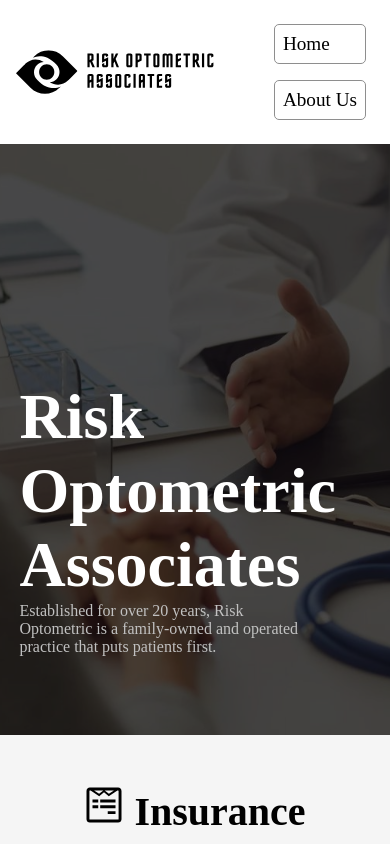
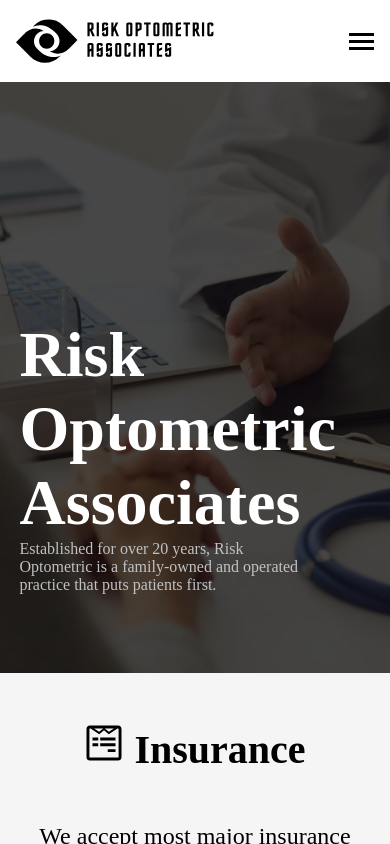
Before and after one commit to grantrisk/risk-optometric-associates, a Next.js app: page / in a window 390 px wide. Built offline with nearby package versions, Linux system fonts and the light colour scheme; a web font is replaced by a local one.

Commit message:
fixed navbar for mobile devices

```diff
--- a/components/Container.tsx
+++ b/components/Container.tsx
@@ -11,14 +11,18 @@ function NavItem({ href, text }) {
   const isActive = router.asPath === href;
 
   return (
-    <NextLink href={href} className={styles.NextLink}>
-      <span>{text}</span>
+    <NextLink href={href} passHref>
+      <div className={styles.NextLink}>
+        <span>{text}</span>
+      </div>
     </NextLink>
   );
 }
 
 export default function Container(props) {
   const [mounted, setMounted] = useState(false);
+  const [isMobileMenuVisible, setMobileMenuVisible] = useState(false);
+  const [isHamburgerActive, setHamburgerActive] = useState(false); // Add this line
 
   useEffect(() => setMounted(true), []);
 
@@ -28,7 +32,24 @@ export default function Container(props) {
     <>
       <nav className={styles.nav}>
         <Image src={logo} alt="Risk Optometric Associates Logo" height={50} />
-        <div>
+        <button
+          className={cn(styles.hamburger, {
+            [styles.active]: isHamburgerActive, // Add this line
+          })}
+          onClick={() => {
+            setMobileMenuVisible(!isMobileMenuVisible);
+            setHamburgerActive(!isHamburgerActive); // Add this line
+          }}
+        >
+          <span></span>
+          <span></span>
+          <span></span>
+        </button>
+        <div
+          className={cn(styles.menu, {
+            [styles.menuVisible]: isMobileMenuVisible,
+          })}
+        >
           <ul>
             <NavItem href="/" text="Home" />
             <NavItem href="/about-us" text="About Us" />
--- a/styles/Nav.module.css
+++ b/styles/Nav.module.css
@@ -6,11 +6,67 @@
   margin: 1rem 2rem;
 }
 
-.NextLink {
+.nav ul {
+  display: flex;
+}
+
+.nav a {
   margin: 0 1rem;
   font-size: 1.2rem;
   text-decoration: none;
   color: black;
+}
+
+.hamburger {
+  display: none;
+  cursor: pointer;
+  border: none;
+  background-color: transparent;
+  padding: 0;
+  margin: 0;
+  z-index: 1001;
+}
+
+.hamburger span {
+  display: block;
+  width: 25px;
+  height: 3px;
+  background-color: black;
+  margin: 4px 0;
+}
+
+.hamburger.active span:nth-child(1) {
+  transform: translateY(5px) rotate(45deg);
+}
+
+.hamburger.active span:nth-child(2) {
+  opacity: 0;
+}
+
+.hamburger.active span:nth-child(3) {
+  transform: translateY(-5px) rotate(-45deg);
+  position: relative;
+  top: -5px;
+}
+
+.menuVisible {
+  position: fixed;
+  top: 0;
+  left: 0;
+  width: 100%;
+  height: 100%;
+  background-color: rgba(255, 255, 255, 0.95);
+  overflow-y: auto;
+  padding-top: 3rem;
+  z-index: 1000;
+}
+
+.menuVisible ul {
+  display: flex;
+  flex-direction: column;
+  gap: 1rem;
+  align-items: center;
+  justify-content: center;
 }
 
 /* Footer container */
@@ -81,21 +137,59 @@
 }
 
 @media (max-width: 768px) {
+  .menu {
+    display: flex;
+    justify-content: center;
+  }
+
+  .menu:not(.menuVisible) {
+    display: none;
+  }
+
   .nav {
     margin: 0;
+    padding: 1rem;
   }
 
   .nav ul {
-    display: flex;
     flex-direction: column;
+    gap: 0.5rem;
+    background-color: #fff;
+    box-shadow: 0 3px 6px rgba(0, 0, 0, 0.1), 0 3px 6px rgba(0, 0, 0, 0.2);
+    border-radius: 5px;
+    padding: 1rem;
+    width: 80%;
+    height: fit-content;
   }
 
   .nav a {
-    margin: 0.5rem;
-    background-color: #fff;
-    border: 1px solid #8e8e8e;
+    /* margin: 0; */
+    width: 100%;
+    padding: 0.5rem 1rem;
+    font-size: 1.2rem;
+    text-decoration: none;
+    color: black;
+    display: block;
+    background-color: #f5f5f5;
     border-radius: 5px;
-    padding: 0.5rem;
+    transition: background-color 0.3s;
+  }
+
+  .nav a:hover {
+    background-color: #e0e0e0;
+  }
+
+  .hamburger {
+    display: block;
+  }
+
+  .nav ul {
+    display: none;
+  }
+
+  .menuVisible ul {
+    display: flex;
+    flex-direction: column;
   }
 
   .footerContent {
@@ -123,6 +217,11 @@
     filter: invert(1);
   }
 
+  .menuVisible ul {
+    background-color: #ffffff;
+    border: 1px solid #fff;
+  }
+
   .footer {
     background-color: #000;
   }
```
